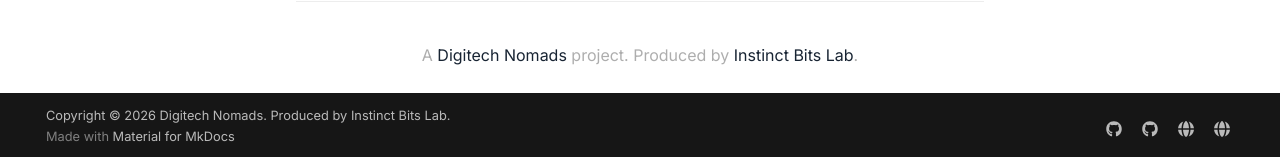
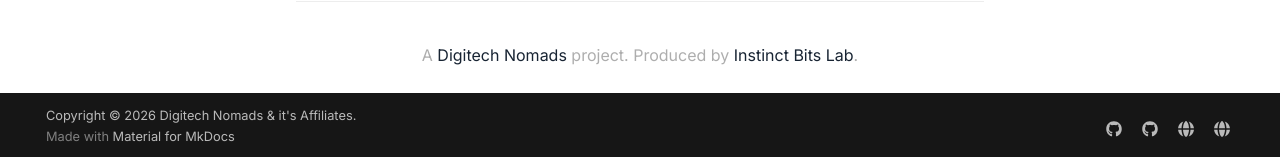
Before and after one commit to InstinctBits/convergioai-docs, an MkDocs documentation site: the page built from docs/index.md, in a window 1280 px wide and 900 px high, scrolled down 1729 px. Shown: the part 740-897 px from the top of the window. Built offline with MkDocs 1.6.1 and Material for MkDocs 9.7.7, drawn with Linux system fonts in a browser that asks for light colours; comment, search, counter and statistics services are not loaded; the version menu is left out.

Commit message:
chore: update copyright footer text
Co-Authored-By: Claude Opus 4.6 <noreply@anthropic.com>

```diff
--- a/mkdocs.yml
+++ b/mkdocs.yml
@@ -24,8 +24,7 @@ edit_uri: https://github.com/InstinctBits/convergioai-docs/edit/main/docs/
 # -- Copyright ----------------------------------------------------------------
 
 copyright: >-
-  Copyright &copy; 2026 <a href="https://digitechnomads.com" target="_blank">Digitech Nomads</a>.
-  Produced by <a href="https://instinctbits.com" target="_blank">Instinct Bits Lab</a>.
+  Copyright &copy; 2026 <a href="https://digitechnomads.com" target="_blank">Digitech Nomads</a> &amp; it's Affiliates.
 
 # -- Theme configuration -----------------------------------------------------
 
```
